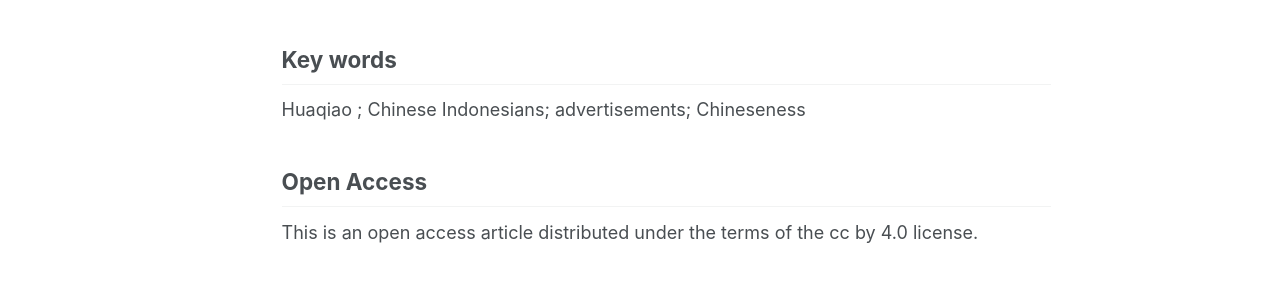
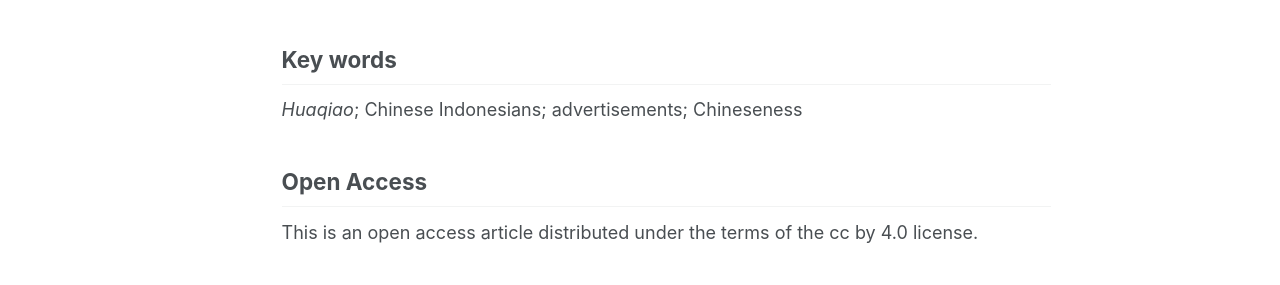
Before and after one commit to jamesjiaxingjian/jamesjiaxingjian.github.io, a Jekyll site: the page built from _publications/2026-TCEA.md, in a window 1280 px wide and 1382 px high. Shown: the part 698-983 px from the top of the window. Built offline with Jekyll 4.4.1, drawn with Linux system fonts in a browser that asks for light colours; a style sheet for code colours, icons or effects is not loaded.

```diff
--- a/_publications/2026-TCEA.md
+++ b/_publications/2026-TCEA.md
@@ -15,7 +15,7 @@ citation: 'Jian, J. (2026). Contested Huaqiao Identity in Late Colonial Indonesi
 Southeast Asia is an important region to examine and problematize Chineseness. Extant research on Chinese-language advertisements in the early twentieth century mainly focuses on China and Singapore, leaving Indonesian cases underexplored. This study examines how Chinese-language advertisements in late colonial Indonesia constructed Chineseness and imagined their audience. This article utilizes advertisements from anniversary editions of the Kuomintang-affiliated Thien Sung Yit Po (天聲日報) in the Dutch East Indies around 1930. This study argues that the Chineseness constructed in TSYP’s advertisements in late colonial Indonesia was contingent, based on local and transnational sociopolitical and economic context in the late Dutch colony, with hybridity and Chinese modernity intertwined with strategic Chinese nationalism. The findings challenge the essentialized Huaqiao identity disseminated by the Chinese nation-state, highlighting local Chinese agency in late colonial Indonesia.
 
 ## Key words
-Huaqiao ; Chinese Indonesians; advertisements; Chineseness
+*Huaqiao*; Chinese Indonesians; advertisements; Chineseness
 
 ## Open Access
 This is an open access article distributed under the terms of the cc by 4.0 license.
```
